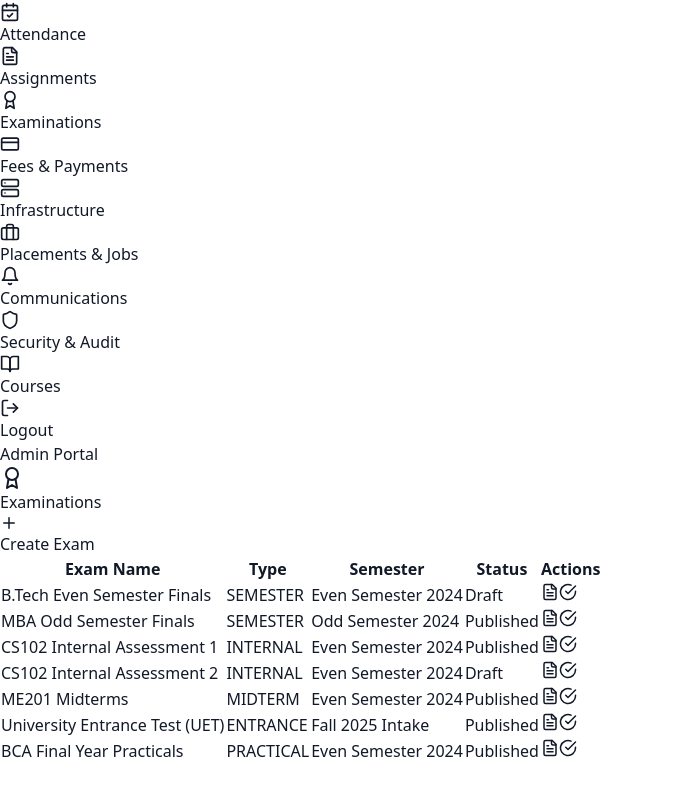
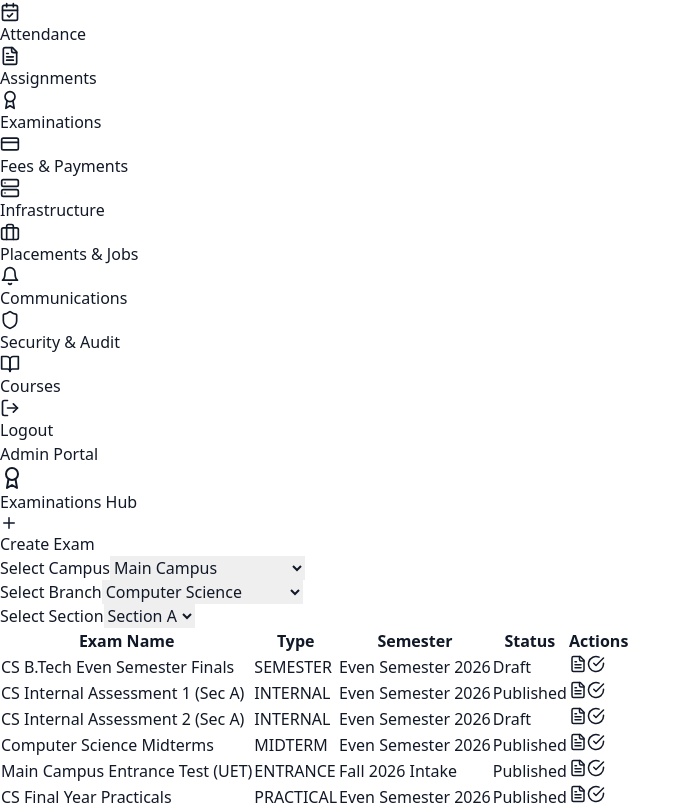
Before and after one commit to rachapudiavinash99-ops/Smart-Education-University-Management-System, a React (Vite) app in the folder frontend/: page /dashboard/examinations in a window 1280 px wide. Shown: the part 827-1637 px from the top of the page, without its empty margins (0-691 px from the left). Before the commit the page ends 1591 px from the top, so only its background shows below. Built offline with nearby package versions, Linux system fonts and the light colour scheme.

Commit message:
feat: add campus, branch, and section filters to assignments and examinations

```diff
--- a/frontend/src/pages/academics/Examinations.tsx
+++ b/frontend/src/pages/academics/Examinations.tsx
@@ -1,30 +1,79 @@
-import React, { useState } from 'react';
+import React, { useState, useEffect } from 'react';
 import { Award, Plus, FileText, CheckCircle } from 'lucide-react';
 
-const Examinations = () => {
+const CAMPUSES = ['Main Campus', 'North Campus', 'Chinni Education Unit', 'Commerce & Arts Wing'];
+const BRANCHES = ['Computer Science', 'Mechanical Engineering', 'Civil Engineering', 'Electrical Engineering', 'Electronics & Comm'];
+const SECTIONS = ['A', 'B', 'C', 'D'];
+
+export default function Examinations() {
+  const [campus, setCampus] = useState(CAMPUSES[0]);
+  const [branch, setBranch] = useState(BRANCHES[0]);
+  const [section, setSection] = useState(SECTIONS[0]);
   const [isModalOpen, setIsModalOpen] = useState(false);
-  const [exams, setExams] = useState([
-    { id: 1, name: 'B.Tech Even Semester Finals', type: 'SEMESTER', semester: 'Even Semester 2024', status: 'Draft' },
-    { id: 2, name: 'MBA Odd Semester Finals', type: 'SEMESTER', semester: 'Odd Semester 2024', status: 'Published' },
-    { id: 3, name: 'CS102 Internal Assessment 1', type: 'INTERNAL', semester: 'Even Semester 2024', status: 'Published' },
-    { id: 4, name: 'CS102 Internal Assessment 2', type: 'INTERNAL', semester: 'Even Semester 2024', status: 'Draft' },
-    { id: 5, name: 'ME201 Midterms', type: 'MIDTERM', semester: 'Even Semester 2024', status: 'Published' },
-    { id: 6, name: 'University Entrance Test (UET)', type: 'ENTRANCE', semester: 'Fall 2025 Intake', status: 'Published' },
-    { id: 7, name: 'BCA Final Year Practicals', type: 'PRACTICAL', semester: 'Even Semester 2024', status: 'Published' },
-  ]);
+  const [activeExams, setActiveExams] = useState<any[]>([]);
+
+  useEffect(() => {
+    // Generate exams specific to the branch and campus
+    const seed = campus.length + branch.length + section.charCodeAt(0);
+    const branchCode = branch.split(' ').map(w => w[0]).join('').substring(0, 2).toUpperCase();
+
+    const generated = [
+      { id: 1, name: `${branchCode} B.Tech Even Semester Finals`, type: 'SEMESTER', semester: 'Even Semester 2026', status: 'Draft' },
+      { id: 2, name: `${branchCode} Internal Assessment 1 (Sec ${section})`, type: 'INTERNAL', semester: 'Even Semester 2026', status: 'Published' },
+      { id: 3, name: `${branchCode} Internal Assessment 2 (Sec ${section})`, type: 'INTERNAL', semester: 'Even Semester 2026', status: 'Draft' },
+      { id: 4, name: `${branch} Midterms`, type: 'MIDTERM', semester: 'Even Semester 2026', status: 'Published' },
+      { id: 5, name: `${campus} Entrance Test (UET)`, type: 'ENTRANCE', semester: 'Fall 2026 Intake', status: 'Published' },
+      { id: 6, name: `${branchCode} Final Year Practicals`, type: 'PRACTICAL', semester: 'Even Semester 2026', status: 'Published' },
+    ];
+    setActiveExams(generated);
+  }, [campus, branch, section]);
 
   return (
     <div>
       <div className="flex justify-between items-center mb-6">
         <h3 className="text-2xl font-semibold text-gray-800 dark:text-white flex items-center">
-          <Award className="mr-2" /> Examinations
+          <Award className="mr-2 text-amber-500" /> Examinations Hub
         </h3>
-        <button className="bg-blue-600 text-white px-4 py-2 rounded-md hover:bg-blue-700 flex items-center" onClick={() => setIsModalOpen(true)}>
+        <button className="bg-amber-500 text-gray-900 font-medium px-4 py-2 rounded-md hover:bg-amber-400 flex items-center transition-colors" onClick={() => setIsModalOpen(true)}>
           <Plus size={18} className="mr-1" /> Create Exam
         </button>
       </div>
 
-      <div className="bg-white dark:bg-gray-800 shadow rounded-lg overflow-hidden border border-gray-200 dark:border-gray-700">
+      {/* Filters */}
+      <div className="grid grid-cols-1 md:grid-cols-3 gap-4 mb-6">
+        <div>
+          <label className="block text-sm font-medium text-gray-700 dark:text-gray-300 mb-1">Select Campus</label>
+          <select
+            className="w-full border border-gray-300 dark:border-gray-700 bg-white dark:bg-gray-800 text-gray-900 dark:text-white rounded-md px-3 py-2 shadow-sm focus:ring-amber-500 focus:border-amber-500"
+            value={campus}
+            onChange={(e) => setCampus(e.target.value)}
+          >
+            {CAMPUSES.map(c => <option key={c} value={c}>{c}</option>)}
+          </select>
+        </div>
+        <div>
+          <label className="block text-sm font-medium text-gray-700 dark:text-gray-300 mb-1">Select Branch</label>
+          <select
+            className="w-full border border-gray-300 dark:border-gray-700 bg-white dark:bg-gray-800 text-gray-900 dark:text-white rounded-md px-3 py-2 shadow-sm focus:ring-amber-500 focus:border-amber-500"
+            value={branch}
+            onChange={(e) => setBranch(e.target.value)}
+          >
+            {BRANCHES.map(b => <option key={b} value={b}>{b}</option>)}
+          </select>
+        </div>
+        <div>
+          <label className="block text-sm font-medium text-gray-700 dark:text-gray-300 mb-1">Select Section</label>
+          <select
+            className="w-full border border-gray-300 dark:border-gray-700 bg-white dark:bg-gray-800 text-gray-900 dark:text-white rounded-md px-3 py-2 shadow-sm focus:ring-amber-500 focus:border-amber-500"
+            value={section}
+            onChange={(e) => setSection(e.target.value)}
+          >
+            {SECTIONS.map(s => <option key={s} value={s}>Section {s}</option>)}
+          </select>
+        </div>
+      </div>
+
+      <div className="bg-white dark:bg-gray-800 shadow-lg rounded-lg overflow-hidden border border-gray-200 dark:border-gray-700">
         <table className="min-w-full divide-y divide-gray-200 dark:divide-gray-700">
           <thead className="bg-gray-50 dark:bg-gray-900/50">
             <tr>
@@ -36,8 +85,8 @@ const Examinations = () => {
             </tr>
           </thead>
           <tbody className="bg-white dark:bg-gray-800 divide-y divide-gray-200 dark:divide-gray-700">
-            {exams.map((exam) => (
-              <tr key={exam.id} className="hover:bg-gray-50 dark:hover:bg-gray-700/50">
+            {activeExams.map((exam) => (
+              <tr key={exam.id} className="hover:bg-gray-50 dark:hover:bg-gray-700/50 transition-colors">
                 <td className="px-6 py-4 whitespace-nowrap text-sm font-medium text-gray-900 dark:text-white">{exam.name}</td>
                 <td className="px-6 py-4 whitespace-nowrap text-sm text-gray-500 dark:text-gray-400">{exam.type}</td>
                 <td className="px-6 py-4 whitespace-nowrap text-sm text-gray-500 dark:text-gray-400">{exam.semester}</td>
@@ -47,10 +96,10 @@ const Examinations = () => {
                   </span>
                 </td>
                 <td className="px-6 py-4 whitespace-nowrap text-right text-sm font-medium space-x-3">
-                  <button className="text-blue-600 hover:text-blue-900 dark:text-blue-400 dark:hover:text-blue-300" title="Manage Schedules">
+                  <button className="text-amber-600 hover:text-amber-900 dark:text-amber-400 dark:hover:text-amber-300 transition-colors" title="Manage Schedules">
                     <FileText size={18} />
                   </button>
-                  <button className="text-green-600 hover:text-green-900 dark:text-green-400 dark:hover:text-green-300" title="Publish Results">
+                  <button className="text-green-600 hover:text-green-900 dark:text-green-400 dark:hover:text-green-300 transition-colors" title="Publish Results">
                     <CheckCircle size={18} />
                   </button>
                 </td>
@@ -60,14 +109,18 @@ const Examinations = () => {
         </table>
       </div>
 
-      {/* Dynamic Action Modal */}
       {isModalOpen && (
-        <div className="fixed inset-0 bg-black bg-opacity-50 flex items-center justify-center z-50">
-          <div className="bg-white dark:bg-gray-800 rounded-lg shadow-xl w-full max-w-md p-6">
-            <h3 className="text-xl font-bold text-gray-900 dark:text-white mb-4">Create Exam</h3>
-            <p className="text-gray-500 dark:text-gray-400 mb-6">
-              This form module is currently in read-only mode for this demo.
-            </p>
+        <div className="fixed inset-0 bg-black/60 backdrop-blur-sm flex items-center justify-center z-50 transition-opacity">
+          <div className="bg-white dark:bg-gray-800 rounded-lg shadow-xl w-full max-w-md p-6 transform transition-all">
+            <h3 className="text-xl font-bold text-gray-900 dark:text-white mb-4">Create Exam for {branch}</h3>
+            <div className="space-y-4 mb-6">
+              <input type="text" placeholder="Exam Title" className="w-full px-3 py-2 border border-gray-300 dark:border-gray-600 rounded-md bg-transparent text-white" />
+              <select className="w-full px-3 py-2 border border-gray-300 dark:border-gray-600 rounded-md bg-transparent text-white">
+                <option value="INTERNAL">Internal Assessment</option>
+                <option value="SEMESTER">Semester Final</option>
+                <option value="PRACTICAL">Practical</option>
+              </select>
+            </div>
             <div className="flex justify-end space-x-3">
               <button
                 onClick={() => setIsModalOpen(false)}
@@ -77,9 +130,9 @@ const Examinations = () => {
               </button>
               <button
                 onClick={() => setIsModalOpen(false)}
-                className="px-4 py-2 bg-blue-600 text-white rounded-md hover:bg-blue-700"
+                className="px-4 py-2 bg-amber-500 text-gray-900 font-medium rounded-md hover:bg-amber-400"
               >
-                Save
+                Save Exam
               </button>
             </div>
           </div>
@@ -87,6 +140,4 @@ const Examinations = () => {
       )}
     </div>
   );
-};
-
-export default Examinations;
+}
--- a/frontend/src/pages/lms/Assignments.tsx
+++ b/frontend/src/pages/lms/Assignments.tsx
@@ -1,31 +1,77 @@
-import React, { useState } from 'react';
+import React, { useState, useEffect } from 'react';
 import { FileText, Plus, Download, MessageSquare } from 'lucide-react';
 
-const Assignments = () => {
+const CAMPUSES = ['Main Campus', 'North Campus', 'Chinni Education Unit', 'Commerce & Arts Wing'];
+const BRANCHES = ['Computer Science', 'Mechanical Engineering', 'Civil Engineering', 'Electrical Engineering', 'Electronics & Comm'];
+const SECTIONS = ['A', 'B', 'C', 'D'];
+
+export default function Assignments() {
+  const [campus, setCampus] = useState(CAMPUSES[0]);
+  const [branch, setBranch] = useState(BRANCHES[0]);
+  const [section, setSection] = useState(SECTIONS[0]);
   const [isModalOpen, setIsModalOpen] = useState(false);
-  const [assignments, setAssignments] = useState([
-    { id: 1, title: 'Data Structures Capstone Project', subject: 'CS102', deadline: '2024-05-15', status: 'PUBLISHED', submissions: 45, max: 60 },
-    { id: 2, title: 'Network OSI Model Essay', subject: 'CS201', deadline: '2024-06-01', status: 'DRAFT', submissions: 0, max: 60 },
-    { id: 3, title: 'Compiler Design Lexical Analyzer', subject: 'CS305', deadline: '2024-04-20', status: 'PUBLISHED', submissions: 58, max: 60 },
-    { id: 4, title: 'Machine Learning Model Deployment', subject: 'CS401', deadline: '2024-05-10', status: 'PUBLISHED', submissions: 32, max: 60 },
-    { id: 5, title: 'Thermodynamics Lab Report', subject: 'ME201', deadline: '2024-05-05', status: 'PUBLISHED', submissions: 55, max: 60 },
-    { id: 6, title: 'Financial Accounting Case Study', subject: 'MBA101', deadline: '2024-06-15', status: 'DRAFT', submissions: 0, max: 45 },
-    { id: 7, title: 'Operating Systems Shell Scripting', subject: 'CS205', deadline: '2024-04-25', status: 'PUBLISHED', submissions: 60, max: 60 },
-    { id: 8, title: 'Engineering Drawing Assignment', subject: 'CE101', deadline: '2024-05-02', status: 'PUBLISHED', submissions: 40, max: 60 },
-  ]);
+  const [activeAssignments, setActiveAssignments] = useState<any[]>([]);
+
+  useEffect(() => {
+    // Generate assignments specific to the branch and campus
+    const seed = campus.length + branch.length + section.charCodeAt(0);
+    const branchCode = branch.split(' ').map(w => w[0]).join('').substring(0, 2).toUpperCase();
+
+    const generated = [
+      { id: 1, title: `${branch} Core Principles Project`, subject: `${branchCode}101`, deadline: '2026-10-15', status: 'PUBLISHED', submissions: 45, max: 60 },
+      { id: 2, title: `Advanced ${branchCode} Concepts`, subject: `${branchCode}201`, deadline: '2026-11-01', status: 'DRAFT', submissions: 0, max: 60 },
+      { id: 3, title: `Midterm Lab Report (Sec ${section})`, subject: `${branchCode}305`, deadline: '2026-09-20', status: 'PUBLISHED', submissions: seed % 60, max: 60 },
+      { id: 4, title: `Industrial Case Study - ${campus}`, subject: `${branchCode}401`, deadline: '2026-10-10', status: 'PUBLISHED', submissions: (seed*2) % 60, max: 60 },
+    ];
+    setActiveAssignments(generated);
+  }, [campus, branch, section]);
 
   return (
     <div>
       <div className="flex justify-between items-center mb-6">
         <h3 className="text-2xl font-semibold text-gray-800 dark:text-white flex items-center">
-          <FileText className="mr-2" /> Assignments
+          <FileText className="mr-2 text-amber-500" /> Assignments Hub
         </h3>
-        <button className="bg-blue-600 text-white px-4 py-2 rounded-md hover:bg-blue-700 flex items-center" onClick={() => setIsModalOpen(true)}>
+        <button className="bg-amber-500 text-gray-900 font-medium px-4 py-2 rounded-md hover:bg-amber-400 flex items-center transition-colors" onClick={() => setIsModalOpen(true)}>
           <Plus size={18} className="mr-1" /> Create Assignment
         </button>
       </div>
 
-      <div className="bg-white dark:bg-gray-800 shadow rounded-lg overflow-hidden border border-gray-200 dark:border-gray-700">
+      {/* Filters */}
+      <div className="grid grid-cols-1 md:grid-cols-3 gap-4 mb-6">
+        <div>
+          <label className="block text-sm font-medium text-gray-700 dark:text-gray-300 mb-1">Select Campus</label>
+          <select
+            className="w-full border border-gray-300 dark:border-gray-700 bg-white dark:bg-gray-800 text-gray-900 dark:text-white rounded-md px-3 py-2 shadow-sm focus:ring-amber-500 focus:border-amber-500"
+            value={campus}
+            onChange={(e) => setCampus(e.target.value)}
+          >
+            {CAMPUSES.map(c => <option key={c} value={c}>{c}</option>)}
+          </select>
+        </div>
+        <div>
+          <label className="block text-sm font-medium text-gray-700 dark:text-gray-300 mb-1">Select Branch</label>
+          <select
+            className="w-full border border-gray-300 dark:border-gray-700 bg-white dark:bg-gray-800 text-gray-900 dark:text-white rounded-md px-3 py-2 shadow-sm focus:ring-amber-500 focus:border-amber-500"
+            value={branch}
+            onChange={(e) => setBranch(e.target.value)}
+          >
+            {BRANCHES.map(b => <option key={b} value={b}>{b}</option>)}
+          </select>
+        </div>
+        <div>
+          <label className="block text-sm font-medium text-gray-700 dark:text-gray-300 mb-1">Select Section</label>
+          <select
+            className="w-full border border-gray-300 dark:border-gray-700 bg-white dark:bg-gray-800 text-gray-900 dark:text-white rounded-md px-3 py-2 shadow-sm focus:ring-amber-500 focus:border-amber-500"
+            value={section}
+            onChange={(e) => setSection(e.target.value)}
+          >
+            {SECTIONS.map(s => <option key={s} value={s}>Section {s}</option>)}
+          </select>
+        </div>
+      </div>
+
+      <div className="bg-white dark:bg-gray-800 shadow-lg rounded-lg overflow-hidden border border-gray-200 dark:border-gray-700">
         <table className="min-w-full divide-y divide-gray-200 dark:divide-gray-700">
           <thead className="bg-gray-50 dark:bg-gray-900/50">
             <tr>
@@ -38,8 +84,8 @@ const Assignments = () => {
             </tr>
           </thead>
           <tbody className="bg-white dark:bg-gray-800 divide-y divide-gray-200 dark:divide-gray-700">
-            {assignments.map((assignment) => (
-              <tr key={assignment.id} className="hover:bg-gray-50 dark:hover:bg-gray-700/50">
+            {activeAssignments.map((assignment) => (
+              <tr key={assignment.id} className="hover:bg-gray-50 dark:hover:bg-gray-700/50 transition-colors">
                 <td className="px-6 py-4 whitespace-nowrap text-sm font-medium text-gray-900 dark:text-white">{assignment.title}</td>
                 <td className="px-6 py-4 whitespace-nowrap text-sm text-gray-500 dark:text-gray-400">{assignment.subject}</td>
                 <td className="px-6 py-4 whitespace-nowrap text-sm text-gray-500 dark:text-gray-400">{assignment.deadline}</td>
@@ -50,10 +96,10 @@ const Assignments = () => {
                   </span>
                 </td>
                 <td className="px-6 py-4 whitespace-nowrap text-right text-sm font-medium space-x-3">
-                  <button className="text-indigo-600 hover:text-indigo-900 dark:text-indigo-400 dark:hover:text-indigo-300" title="Grade">
+                  <button className="text-amber-600 hover:text-amber-900 dark:text-amber-400 dark:hover:text-amber-300 transition-colors" title="Grade">
                     <MessageSquare size={18} />
                   </button>
-                  <button className="text-blue-600 hover:text-blue-900 dark:text-blue-400 dark:hover:text-blue-300" title="Download Materials">
+                  <button className="text-indigo-600 hover:text-indigo-900 dark:text-indigo-400 dark:hover:text-indigo-300 transition-colors" title="Download Materials">
                     <Download size={18} />
                   </button>
                 </td>
@@ -63,14 +109,14 @@ const Assignments = () => {
         </table>
       </div>
 
-      {/* Dynamic Action Modal */}
       {isModalOpen && (
-        <div className="fixed inset-0 bg-black bg-opacity-50 flex items-center justify-center z-50">
-          <div className="bg-white dark:bg-gray-800 rounded-lg shadow-xl w-full max-w-md p-6">
-            <h3 className="text-xl font-bold text-gray-900 dark:text-white mb-4">Create Assignment</h3>
-            <p className="text-gray-500 dark:text-gray-400 mb-6">
-              This form module is currently in read-only mode for this demo.
-            </p>
+        <div className="fixed inset-0 bg-black/60 backdrop-blur-sm flex items-center justify-center z-50 transition-opacity">
+          <div className="bg-white dark:bg-gray-800 rounded-lg shadow-xl w-full max-w-md p-6 transform transition-all">
+            <h3 className="text-xl font-bold text-gray-900 dark:text-white mb-4">Create Assignment for {branch} (Sec {section})</h3>
+            <div className="space-y-4 mb-6">
+              <input type="text" placeholder="Assignment Title" className="w-full px-3 py-2 border border-gray-300 dark:border-gray-600 rounded-md bg-transparent text-white" />
+              <input type="date" className="w-full px-3 py-2 border border-gray-300 dark:border-gray-600 rounded-md bg-transparent text-white" />
+            </div>
             <div className="flex justify-end space-x-3">
               <button
                 onClick={() => setIsModalOpen(false)}
@@ -80,9 +126,9 @@ const Assignments = () => {
               </button>
               <button
                 onClick={() => setIsModalOpen(false)}
-                className="px-4 py-2 bg-blue-600 text-white rounded-md hover:bg-blue-700"
+                className="px-4 py-2 bg-amber-500 text-gray-900 font-medium rounded-md hover:bg-amber-400"
               >
-                Save
+                Save Draft
               </button>
             </div>
           </div>
@@ -90,6 +136,4 @@ const Assignments = () => {
       )}
     </div>
   );
-};
-
-export default Assignments;
+}
```
